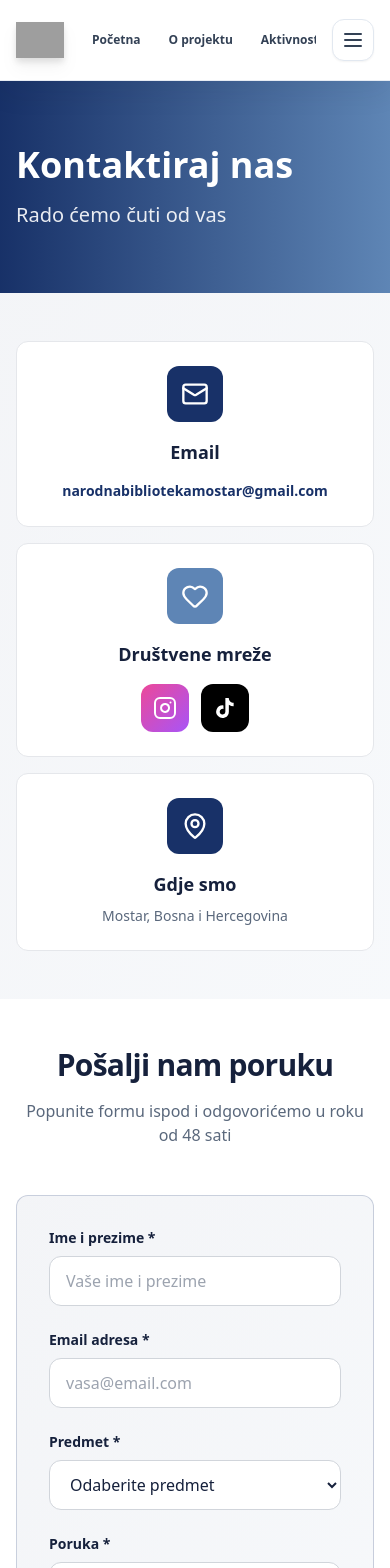
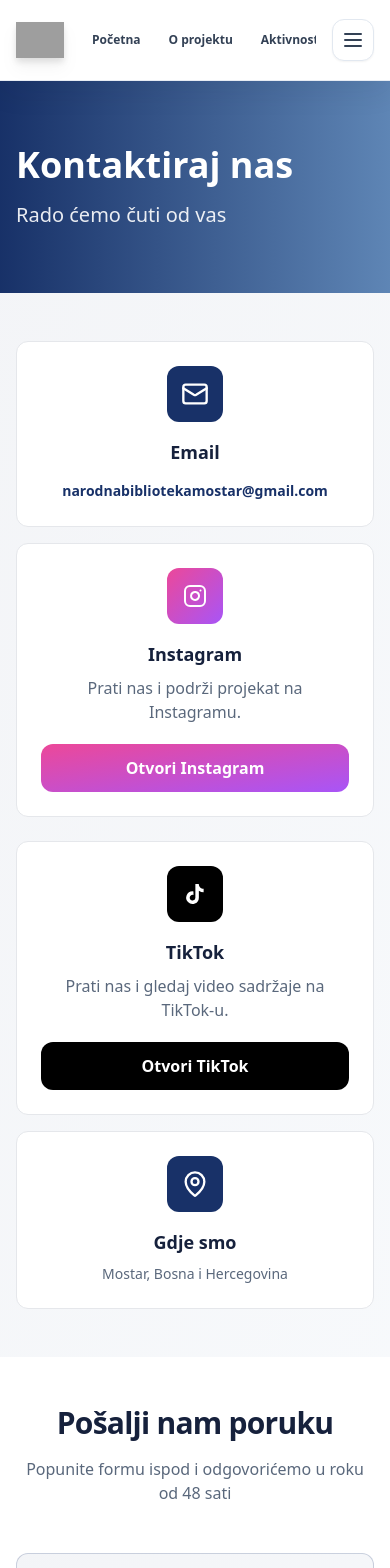
Before and after one commit to MuhamedHodzic/5-Dana-Bez-Ekrana, a React (Vite) app: page /5-Dana-Bez-Ekrana/kontakt in a window 390 px wide. Shown: the top 1568 px of the page. Built offline with nearby package versions, Linux system fonts and the light colour scheme; grey boxes are pictures that could not be loaded.

Commit message:
Fix Kontakt social cards, remove TopBar, update footer phone

```diff
--- a/client/components/Footer.tsx
+++ b/client/components/Footer.tsx
@@ -38,7 +38,7 @@ export default function Footer() {
             <div className="mt-4 space-y-3 text-sm text-white/75">
               <p className="flex items-center gap-2">
                 <Phone size={16} />
-                <span>+387 36 000 000</span>
+                <span>+387 62 409 253</span>
               </p>
               <a href="mailto:narodnabibliotekamostar@gmail.com" className="flex items-center gap-2 transition-colors hover:text-white">
                 <Mail size={16} />
--- a/client/components/NavBar.tsx
+++ b/client/components/NavBar.tsx
@@ -1,11 +1,11 @@
 import { useState } from "react";
-import { Link } from "react-router-dom";
+import { Link, useLocation } from "react-router-dom";
 import { Menu, X, ChevronRight } from "lucide-react";
 import Logo from "./Logo";
-import TopBar from "./TopBar";
 
 export default function NavBar() {
   const [isOpen, setIsOpen] = useState(false);
+  const location = useLocation();
 
   const scrollToTop = () => {
     window.scrollTo({ top: 0, behavior: "smooth" });
@@ -28,24 +28,29 @@ export default function NavBar() {
 
   return (
     <header className="sticky top-0 z-50 shadow-[0_10px_30px_rgba(15,23,42,0.08)]">
-      <TopBar />
-
       <div className="bg-white/95 backdrop-blur-md border-b border-slate-200/80">
         <div className="max-w-7xl mx-auto px-4 sm:px-6 lg:px-8">
           <div className="flex h-20 items-center justify-between gap-4">
             <Logo />
 
             <nav className="flex items-center gap-1 overflow-x-auto">
-              {navLinks.map((link) => (
+              {navLinks.map((link) => {
+                const isActive = location.pathname === link.href;
+                return (
                   <Link
                     key={link.href}
                     to={link.href}
                     onClick={() => handleNavClick(link.href)}
-                  className="whitespace-nowrap rounded-full px-3 py-2 text-xs sm:text-sm font-semibold text-slate-700 transition-all duration-300 hover:bg-primary/10 hover:text-primary hover:shadow-sm"
+                    className={`whitespace-nowrap rounded-full px-3 py-2 text-xs sm:text-sm font-semibold transition-all duration-300 hover:bg-primary/10 hover:text-primary hover:shadow-sm ${
+                      isActive
+                        ? "bg-primary text-white shadow-sm"
+                        : "text-slate-700"
+                    }`}
                   >
                     {link.label}
                   </Link>
-              ))}
+                );
+              })}
             </nav>
 
             <div className="hidden sm:flex items-center gap-3">
--- a/client/pages/Kontakt.tsx
+++ b/client/pages/Kontakt.tsx
@@ -114,6 +114,7 @@ export default function Kontakt() {
             </motion.div>
 
             {/* Social Media */}
+            <div className="grid grid-cols-1 md:grid-cols-2 gap-6">
               <motion.div
                 className="group bg-white p-6 md:p-8 rounded-xl border border-gray-200 text-center cursor-pointer"
                 initial={{ opacity: 0, y: 20 }}
@@ -123,40 +124,65 @@ export default function Kontakt() {
                 transition={{ delay: 0.1, duration: 0.5 }}
               >
                 <motion.div
-                className="w-14 h-14 bg-sky-blue text-white rounded-lg flex items-center justify-center mx-auto mb-4"
+                  className="w-14 h-14 bg-gradient-to-br from-pink-500 to-purple-500 text-white rounded-lg flex items-center justify-center mx-auto mb-4"
                   whileHover={{ scale: 1.3, rotate: 10 }}
                   transition={{ duration: 0.3 }}
                 >
-                <Heart size={28} />
+                  <Instagram size={24} />
                 </motion.div>
-              <h3 className="text-lg md:text-xl font-bold text-foreground mb-4">
-                Društvene mreže
+                <h3 className="text-lg md:text-xl font-bold text-foreground mb-2">
+                  Instagram
                 </h3>
-              <div className="flex gap-3 md:gap-4 justify-center">
+                <p className="text-muted-foreground mb-5">
+                  Prati nas i podrži projekat na Instagramu.
+                </p>
                 <motion.a
                   href="https://www.instagram.com/5dana_bez_ekrana?igsh=aWtwbGF3d285dmEw"
                   target="_blank"
                   rel="noopener noreferrer"
-                  className="bg-gradient-to-br from-pink-500 to-purple-500 text-white p-3 rounded-lg transition-all duration-300"
+                  className="inline-flex items-center justify-center w-full rounded-lg bg-gradient-to-br from-pink-500 to-purple-500 px-4 py-3 text-white font-semibold transition-all duration-300"
                   title="Instagram"
-                  whileHover={{ scale: 1.2 }}
-                  whileTap={{ scale: 0.95 }}
+                  whileHover={{ scale: 1.02 }}
+                  whileTap={{ scale: 0.98 }}
                 >
-                  <Instagram size={24} />
+                  Otvori Instagram
                 </motion.a>
+              </motion.div>
+
+              <motion.div
+                className="group bg-white p-6 md:p-8 rounded-xl border border-gray-200 text-center cursor-pointer"
+                initial={{ opacity: 0, y: 20 }}
+                whileInView={{ opacity: 1, y: 0 }}
+                whileHover={{ y: -5, boxShadow: "0 20px 40px rgba(15, 23, 42, 0.1)" }}
+                viewport={{ once: true }}
+                transition={{ delay: 0.15, duration: 0.5 }}
+              >
+                <motion.div
+                  className="w-14 h-14 bg-black text-white rounded-lg flex items-center justify-center mx-auto mb-4"
+                  whileHover={{ scale: 1.3, rotate: 10 }}
+                  transition={{ duration: 0.3 }}
+                >
+                  <TikTokIcon className="w-6 h-6" />
+                </motion.div>
+                <h3 className="text-lg md:text-xl font-bold text-foreground mb-2">
+                  TikTok
+                </h3>
+                <p className="text-muted-foreground mb-5">
+                  Prati nas i gledaj video sadržaje na TikTok-u.
+                </p>
                 <motion.a
                   href="https://www.tiktok.com/@5dana_bez_ekrana"
                   target="_blank"
                   rel="noopener noreferrer"
-                  className="bg-black text-white p-3 rounded-lg transition-all duration-300"
+                  className="inline-flex items-center justify-center w-full rounded-lg bg-black px-4 py-3 text-white font-semibold transition-all duration-300"
                   title="TikTok"
-                  whileHover={{ scale: 1.2 }}
-                  whileTap={{ scale: 0.95 }}
+                  whileHover={{ scale: 1.02 }}
+                  whileTap={{ scale: 0.98 }}
                 >
-                  <TikTokIcon className="w-6 h-6" />
+                  Otvori TikTok
                 </motion.a>
+              </motion.div>
             </div>
-            </motion.div>
 
             {/* Location */}
             <motion.div
```
Lines whose indentation alone changed are shown as unchanged.
